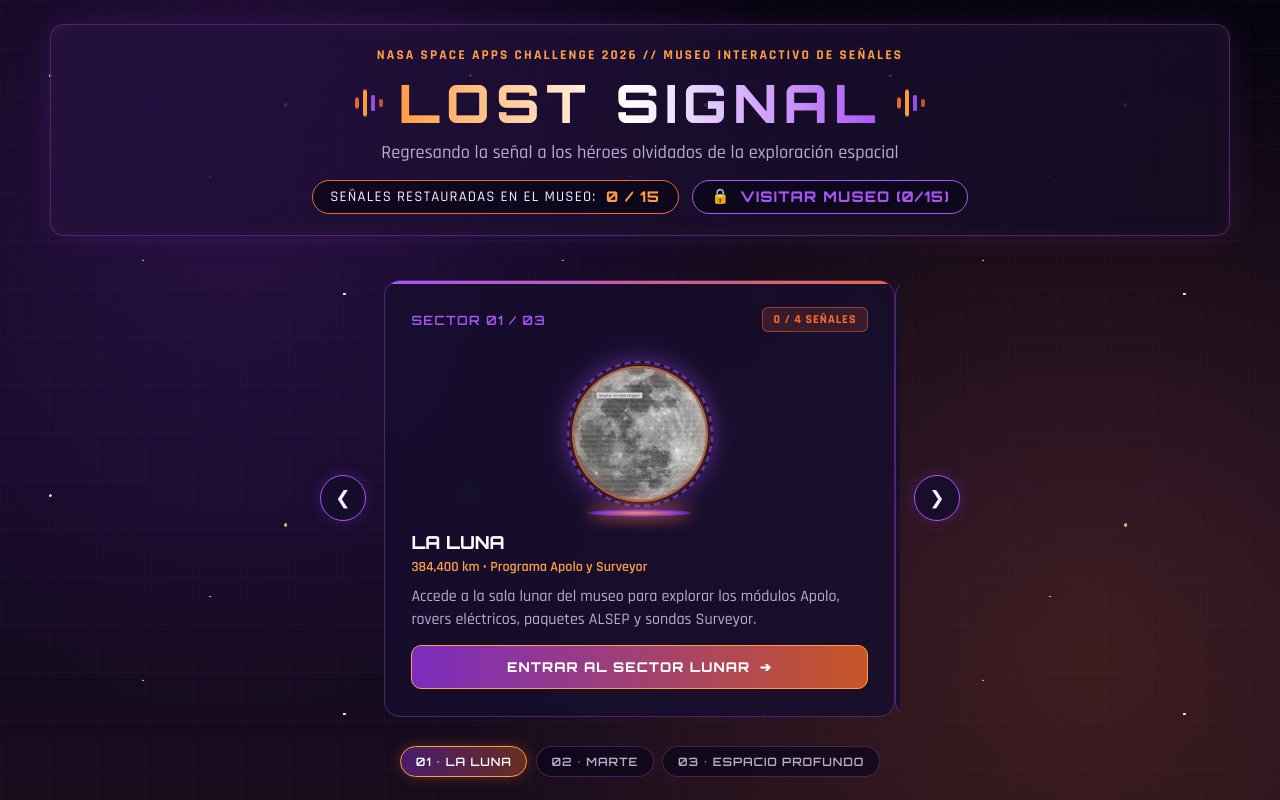
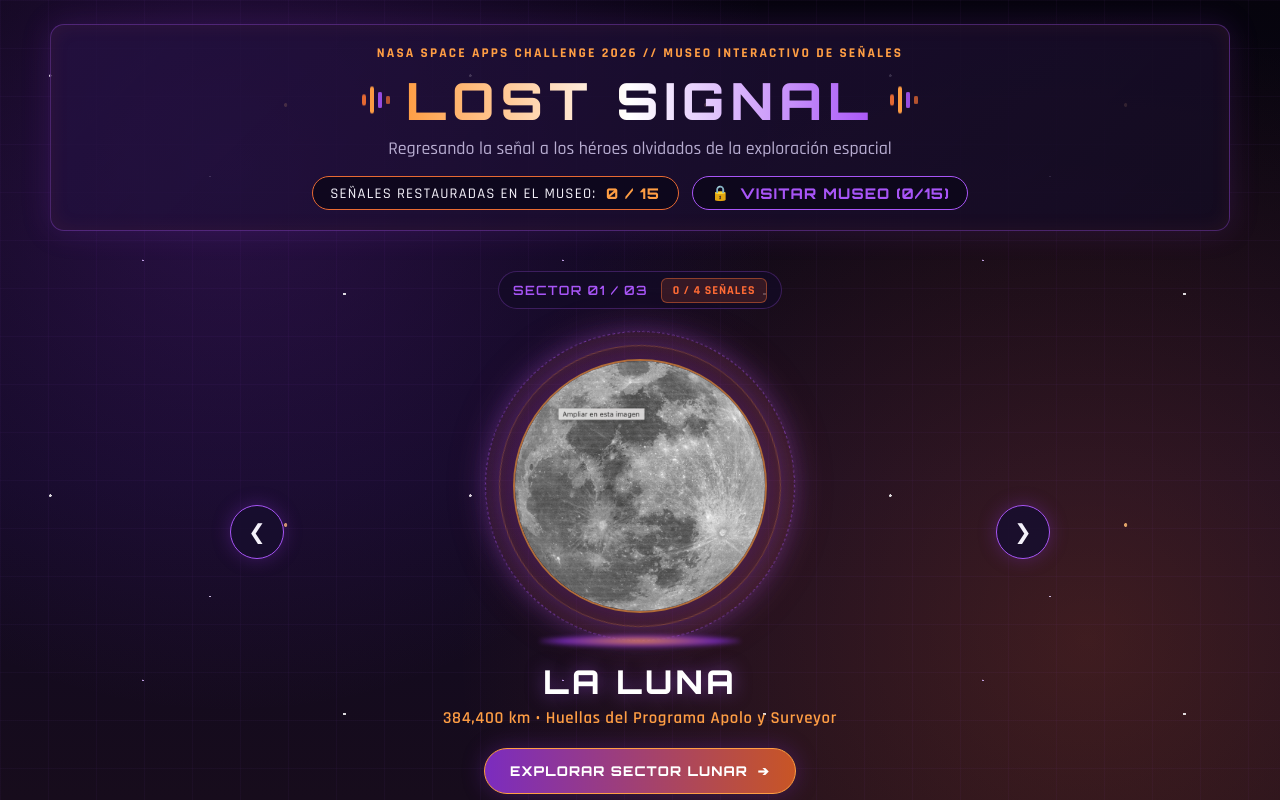
Before and after one commit to Adrizul/ctrl-society, a plain HTML site: page index.html in a window 1280 px wide. Shown: the top 800 px of the page. Drawn offline with Linux system fonts and the light colour scheme.

Commit message:
Se actualizo el index y su css para hacerlo mas estetico

```diff
--- a/Css/hub.css
+++ b/Css/hub.css
@@ -1,7 +1,7 @@
 .hud-header {
   text-align: center;
-  margin-bottom: 2rem;
-  padding: 1.35rem;
+  margin-bottom: 1.5rem;
+  padding: 1.25rem;
   border: 1px solid var(--panel-border);
   border-radius: 14px;
   background: linear-gradient(135deg, rgba(36, 17, 66, 0.78), rgba(20, 12, 34, 0.88));
@@ -17,7 +17,7 @@
 
 .brand-title h1 {
   font-family: var(--font-display);
-  font-size: clamp(2rem, 5vw, 3.3rem);
+  font-size: clamp(2rem, 5vw, 3.2rem);
   font-weight: 800;
   letter-spacing: 0.12em;
   background: linear-gradient(90deg, var(--orange-amber) 0%, #ffffff 48%, var(--purple-bright) 100%);
@@ -52,12 +52,12 @@
 }
 
 .subtitle {
-  font-size: 1.15rem;
+  font-size: 1.12rem;
   color: var(--text-muted);
   margin-top: 0.3rem;
 }
 
-/* === CARRUSEL DE SECTORES (1 A LA VEZ) === */
+/* === CARRUSEL DE PLANETAS GIGANTES (SIN TARJETA) === */
 .sector-carousel,
 .sector-carousel * {
   box-sizing: border-box;
@@ -65,90 +65,232 @@
 
 .sector-carousel {
   width: 100%;
-  max-width: 640px;
+  max-width: 820px;
   margin: 0 auto 2.5rem;
   display: flex;
   flex-direction: column;
   align-items: center;
-  gap: 1.1rem;
+  gap: 1.25rem;
 }
 
 .carousel-controls-wrapper {
   width: 100%;
   display: flex;
   align-items: center;
-  gap: 0.9rem;
+  justify-content: space-between;
+  gap: 1rem;
 }
 
 .carousel-viewport {
   flex: 1;
   min-width: 0;
   overflow: hidden;
-  padding: 12px 4px;
+  padding: 0.5rem 0;
 }
 
 .carousel-track {
   display: flex;
   width: 100%;
-  transition: transform 0.45s cubic-bezier(0.22, 1, 0.36, 1);
+  transition: transform 0.5s cubic-bezier(0.22, 1, 0.36, 1);
   will-change: transform;
 }
 
-.carousel-track .mission-card {
+/* Slide limpio y flotante sin fondo ni bordes */
+.planet-slide {
   flex: 0 0 100%;
   width: 100%;
-  max-width: 100%;
-  min-height: 410px;
-  padding: 1.65rem;
+  display: flex;
+  flex-direction: column;
+  align-items: center;
+  text-align: center;
+  padding: 0.5rem 1rem;
 }
 
-.carousel-track .mission-card:hover {
-  transform: translateY(-3px);
+.planet-hud-meta {
+  display: inline-flex;
+  align-items: center;
+  gap: 0.85rem;
+  padding: 0.35rem 0.9rem;
+  border-radius: 999px;
+  background: rgba(18, 10, 38, 0.72);
+  border: 1px solid rgba(157, 78, 221, 0.3);
+  margin-bottom: 1.1rem;
 }
 
+/* Escenario gigante del planeta y sus órbitas */
+.giant-planet-stage {
+  position: relative;
+  width: clamp(230px, 34vw, 310px);
+  height: clamp(230px, 34vw, 310px);
+  display: flex;
+  align-items: center;
+  justify-content: center;
+  margin: 0.25rem auto 1.25rem;
+}
+
+.planet-orbit-ring {
+  position: absolute;
+  inset: 0;
+  border-radius: 50%;
+  border: 1.5px dashed rgba(168, 85, 247, 0.6);
+  box-shadow: 0 0 28px rgba(168, 85, 247, 0.25), inset 0 0 22px rgba(232, 106, 51, 0.15);
+  animation: spinOrbit 26s linear infinite;
+  pointer-events: none;
+}
+
+.planet-orbit-ring.inner {
+  inset: 14px;
+  border: 1px solid rgba(255, 158, 68, 0.35);
+  animation: spinOrbit 18s linear infinite reverse;
+}
+
+@keyframes spinOrbit {
+  to { transform: rotate(360deg); }
+}
+
+.planet-sphere {
+  width: 82%;
+  height: 82%;
+  border-radius: 50%;
+  position: relative;
+  overflow: hidden;
+  display: flex;
+  align-items: center;
+  justify-content: center;
+  background: radial-gradient(circle, rgba(168, 85, 247, 0.25) 0%, rgba(12, 7, 26, 0.9) 100%);
+  border: 2px solid rgba(255, 158, 68, 0.65);
+  box-shadow:
+    0 0 40px rgba(123, 44, 191, 0.45),
+    0 0 70px rgba(232, 106, 51, 0.22),
+    inset 0 0 24px rgba(0, 0, 0, 0.75);
+  transition: transform 0.35s ease, box-shadow 0.35s ease;
+}
+
+.planet-slide:hover .planet-sphere {
+  transform: scale(1.03);
+  box-shadow:
+    0 0 50px rgba(168, 85, 247, 0.6),
+    0 0 85px rgba(255, 158, 68, 0.32),
+    inset 0 0 20px rgba(0, 0, 0, 0.65);
+}
+
+/* Efecto sutil de escaneo holográfico */
+.planet-sphere::after {
+  content: "";
+  position: absolute;
+  inset: 0;
+  border-radius: 50%;
+  background: repeating-linear-gradient(
+    0deg,
+    rgba(255, 255, 255, 0.04) 0px,
+    rgba(255, 255, 255, 0.04) 2px,
+    transparent 2px,
+    transparent 6px
+  );
+  pointer-events: none;
+}
+
+.planet-sphere img {
+  width: 100%;
+  height: 100%;
+  object-fit: cover;
+  transform: scale(1.22);
+  display: block;
+}
+
+.planet-sphere .fallback-icon {
+  font-size: 5rem;
+}
+
+.planet-base-glow {
+  position: absolute;
+  bottom: -6px;
+  width: 65%;
+  height: 12px;
+  border-radius: 50%;
+  background: radial-gradient(ellipse at center, var(--sector-accent) 0%, var(--purple-main) 55%, transparent 80%);
+  filter: blur(2px);
+  opacity: 0.85;
+}
+
+/* Información minimalista bajo el planeta */
+.planet-info {
+  display: flex;
+  flex-direction: column;
+  align-items: center;
+  max-width: 480px;
+}
+
+.planet-info h2 {
+  font-family: var(--font-display);
+  font-size: clamp(1.5rem, 3.2vw, 2.05rem);
+  letter-spacing: 0.1em;
+  color: #ffffff;
+  text-shadow: 0 0 18px rgba(168, 85, 247, 0.5);
+  margin-bottom: 0.35rem;
+}
+
+.planet-hook {
+  font-size: 1.05rem;
+  font-weight: 600;
+  color: var(--sector-accent);
+  letter-spacing: 0.04em;
+  margin-bottom: 1.15rem;
+}
+
+.planet-cta {
+  width: auto;
+  min-width: 270px;
+  padding: 0.85rem 1.6rem;
+  border-radius: 999px;
+  box-shadow: 0 0 22px rgba(123, 44, 191, 0.35);
+}
+
+/* Botones laterales de navegación */
 .carousel-btn {
   flex-shrink: 0;
-  width: 46px;
-  height: 46px;
+  width: 54px;
+  height: 54px;
   border-radius: 50%;
   border: 1px solid var(--sector-secondary);
-  background: rgba(23, 14, 46, 0.9);
+  background: rgba(23, 14, 46, 0.88);
   color: var(--text-main);
-  font-size: 1.15rem;
+  font-size: 1.3rem;
   cursor: pointer;
   display: flex;
   align-items: center;
   justify-content: center;
-  box-shadow: 0 0 14px rgba(123, 44, 191, 0.35);
+  box-shadow: 0 0 18px rgba(123, 44, 191, 0.38);
   transition: transform 0.2s ease, border-color 0.2s ease, box-shadow 0.2s ease, background 0.2s ease;
 }
 
 .carousel-btn:hover {
   border-color: var(--sector-accent);
-  background: rgba(123, 44, 191, 0.55);
-  box-shadow: 0 0 20px var(--sector-glow);
-  transform: scale(1.08);
+  background: rgba(123, 44, 191, 0.6);
+  box-shadow: 0 0 24px var(--sector-glow);
+  transform: scale(1.1);
 }
 
 .carousel-btn:active {
-  transform: scale(0.96);
+  transform: scale(0.95);
 }
 
+/* Selector rápido inferior */
 .carousel-indicators {
   display: flex;
   flex-wrap: wrap;
   justify-content: center;
-  gap: 0.55rem;
+  gap: 0.65rem;
 }
 
 .indicator-pill {
-  padding: 0.42rem 0.9rem;
+  padding: 0.45rem 1rem;
   border-radius: 999px;
   border: 1px solid rgba(157, 78, 221, 0.35);
-  background: rgba(12, 7, 26, 0.75);
+  background: rgba(12, 7, 26, 0.78);
   color: var(--text-muted);
   font-family: var(--font-display);
-  font-size: 0.72rem;
+  font-size: 0.74rem;
   letter-spacing: 0.08em;
   cursor: pointer;
   transition: all 0.25s ease;
@@ -161,14 +303,14 @@
 
 .indicator-pill.active {
   border-color: var(--sector-accent);
-  background: linear-gradient(90deg, rgba(123, 44, 191, 0.5), rgba(200, 85, 37, 0.45));
+  background: linear-gradient(90deg, rgba(123, 44, 191, 0.55), rgba(200, 85, 37, 0.5));
   color: #ffffff;
-  box-shadow: 0 0 14px var(--sector-glow);
+  box-shadow: 0 0 16px var(--sector-glow);
 }
 
 /* === TRIPULACIÓN === */
 .team-section {
-  margin-top: 2.75rem;
+  margin-top: 2.5rem;
   padding: 1.5rem;
   border-radius: 16px;
   background: rgba(18, 10, 38, 0.85);
@@ -228,18 +370,20 @@
   line-height: 1.35;
 }
 
-@media (max-width: 540px) {
+@media (max-width: 560px) {
   .carousel-controls-wrapper {
-    gap: 0.45rem;
+    gap: 0.4rem;
   }
 
   .carousel-btn {
-    width: 38px;
-    height: 38px;
-    font-size: 0.95rem;
+    width: 42px;
+    height: 42px;
+    font-size: 1.05rem;
   }
 
-  .carousel-track .mission-card {
-    padding: 1.25rem;
+  .planet-cta {
+    min-width: 220px;
+    padding: 0.78rem 1.2rem;
+    font-size: 0.78rem;
   }
 }
--- a/index.html
+++ b/index.html
@@ -8,7 +8,7 @@
   <link rel="preconnect" href="https://fonts.gstatic.com" crossorigin />
   <link href="https://fonts.googleapis.com/css2?family=Orbitron:wght@600;800&family=Rajdhani:wght@500;600;700&display=swap" rel="stylesheet" />
   <link rel="stylesheet" href="css/base.css" />
-  <link rel="stylesheet" href="css/hub.css" />
+  <link rel="stylesheet" href="css/hub.css?v=3" />
 </head>
 <body>
   <div class="space-bg" aria-hidden="true">
@@ -39,7 +39,7 @@
       </div>
     </header>
 
-    <!-- CARRUSEL DE SECTORES -->
+    <!-- CARRUSEL DE PLANETAS GIGANTES -->
     <section class="sector-carousel" aria-label="Sectores del Museo Espacial">
       <div class="carousel-controls-wrapper">
         <button type="button" class="carousel-btn prev" id="carousel-prev" aria-label="Sector anterior">
@@ -48,16 +48,18 @@
 
         <div class="carousel-viewport" id="carousel-viewport">
           <div class="carousel-track" id="carousel-track">
+
             <!-- SECTOR 01: LA LUNA -->
-            <article class="mission-card">
-              <div class="card-top">
+            <article class="planet-slide">
+              <div class="planet-hud-meta">
                 <span class="mission-code">SECTOR 01 / 03</span>
                 <span class="status-badge lost" id="badge-luna">0 / 4 SEÑALES</span>
               </div>
 
-              <div class="hologram-stage">
-                <div class="holo-ring"></div>
-                <div class="holo-avatar">
+              <div class="giant-planet-stage">
+                <div class="planet-orbit-ring"></div>
+                <div class="planet-orbit-ring inner"></div>
+                <div class="planet-sphere">
                   <img
                     src="assets/Imagenes/sectores/destino_luna.png"
                     alt="La Luna"
@@ -66,33 +68,30 @@
                   />
                   <span class="fallback-icon">🌕</span>
                 </div>
-                <div class="holo-base"></div>
+                <div class="planet-base-glow"></div>
               </div>
 
-              <div class="card-body">
+              <div class="planet-info">
                 <h2>LA LUNA</h2>
-                <p class="mission-meta">384,400 km • Programa Apolo y Surveyor</p>
-                <p class="mission-desc">
-                  Accede a la sala lunar del museo para explorar los módulos Apolo, rovers eléctricos, paquetes ALSEP y sondas Surveyor.
-                </p>
+                <p class="planet-hook">384,400 km • Huellas del Programa Apolo y Surveyor</p>
+                <a href="html/sector.html?sector=luna" class="btn-mission planet-cta">
+                  <span>EXPLORAR SECTOR LUNAR</span>
+                  <span class="arrow">➔</span>
+                </a>
               </div>
-
-              <a href="html/sector.html?sector=luna" class="btn-mission">
-                <span>ENTRAR AL SECTOR LUNAR</span>
-                <span class="arrow">➔</span>
-              </a>
             </article>
 
             <!-- SECTOR 02: MARTE -->
-            <article class="mission-card">
-              <div class="card-top">
+            <article class="planet-slide">
+              <div class="planet-hud-meta">
                 <span class="mission-code">SECTOR 02 / 03</span>
                 <span class="status-badge lost" id="badge-marte">0 / 5 SEÑALES</span>
               </div>
 
-              <div class="hologram-stage">
-                <div class="holo-ring"></div>
-                <div class="holo-avatar">
+              <div class="giant-planet-stage">
+                <div class="planet-orbit-ring"></div>
+                <div class="planet-orbit-ring inner"></div>
+                <div class="planet-sphere">
                   <img
                     src="assets/Imagenes/sectores/destino_marte.png"
                     alt="Planeta Marte"
@@ -101,33 +100,30 @@
                   />
                   <span class="fallback-icon">🔴</span>
                 </div>
-                <div class="holo-base"></div>
+                <div class="planet-base-glow"></div>
               </div>
 
-              <div class="card-body">
+              <div class="planet-info">
                 <h2>MARTE</h2>
-                <p class="mission-meta">225 Millones km • Rovers, Landers e Ingenuity</p>
-                <p class="mission-desc">
-                  Visita la exhibición marciana y rescata la telemetría de Sojourner, Spirit, Opportunity, Viking, Phoenix, InSight e Ingenuity.
-                </p>
+                <p class="planet-hook">225 Millones km • Rovers, Landers e Ingenuity</p>
+                <a href="html/sector.html?sector=marte" class="btn-mission planet-cta">
+                  <span>EXPLORAR SECTOR MARCIANO</span>
+                  <span class="arrow">➔</span>
+                </a>
               </div>
-
-              <a href="html/sector.html?sector=marte" class="btn-mission">
-                <span>ENTRAR AL SECTOR MARCIANO</span>
-                <span class="arrow">➔</span>
-              </a>
             </article>
 
             <!-- SECTOR 03: ESPACIO PROFUNDO -->
-            <article class="mission-card">
-              <div class="card-top">
+            <article class="planet-slide">
+              <div class="planet-hud-meta">
                 <span class="mission-code">SECTOR 03 / 03</span>
                 <span class="status-badge lost" id="badge-espacio">0 / 4 SEÑALES</span>
               </div>
 
-              <div class="hologram-stage">
-                <div class="holo-ring"></div>
-                <div class="holo-avatar">
+              <div class="giant-planet-stage">
+                <div class="planet-orbit-ring"></div>
+                <div class="planet-orbit-ring inner"></div>
+                <div class="planet-sphere">
                   <img
                     src="assets/Imagenes/sectores/destino_espacio.png"
                     alt="Espacio Profundo"
@@ -136,22 +132,19 @@
                   />
                   <span class="fallback-icon">🛰️</span>
                 </div>
-                <div class="holo-base"></div>
+                <div class="planet-base-glow"></div>
               </div>
 
-              <div class="card-body">
+              <div class="planet-info">
                 <h2>ESPACIO PROFUNDO</h2>
-                <p class="mission-meta">Asteroides, Planetas Exteriores y Exoplanetas</p>
-                <p class="mission-desc">
-                  Explora las naves Dawn, NEAR Shoemaker, Pioneer 10 y 11, y el telescopio cazador de mundos Kepler.
-                </p>
+                <p class="planet-hook">Más allá de la órbita • Sondas pioneras y cazadores de mundos</p>
+                <a href="html/sector.html?sector=espacio" class="btn-mission planet-cta">
+                  <span>EXPLORAR ESPACIO PROFUNDO</span>
+                  <span class="arrow">➔</span>
+                </a>
               </div>
+            </article>
 
-              <a href="html/sector.html?sector=espacio" class="btn-mission">
-                <span>ENTRAR A ESPACIO PROFUNDO</span>
-                <span class="arrow">➔</span>
-              </a>
-            </article>
           </div>
         </div>
 
```
